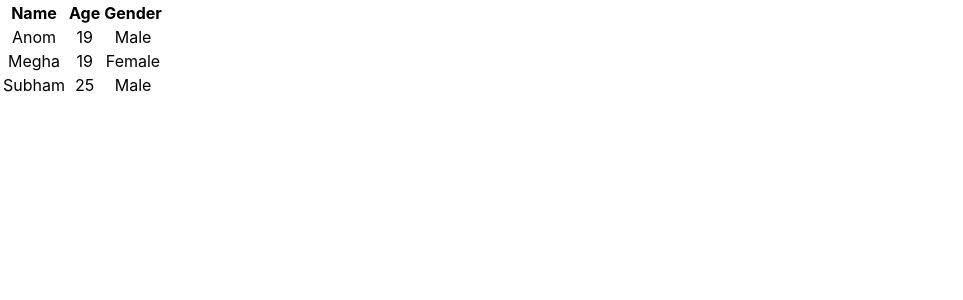
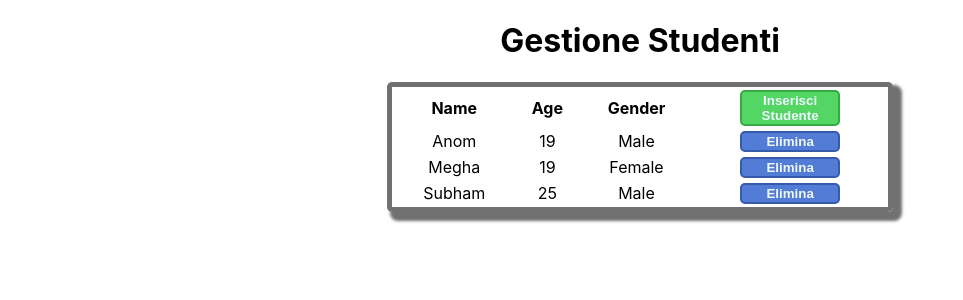
Before and after one commit to DevMushy/ClassManager, a React (Create React App) app: page / in a window 1280 px wide. Shown: the top 300 px of the page, without its empty margins (0-963 px from the left). Built offline with nearby package versions, Linux system fonts and the light colour scheme.

Commit message:
studentInsertDelete

```diff
--- a/src/App.tsx
+++ b/src/App.tsx
@@ -4,7 +4,7 @@ import './App.css';
 function App() {
   return (
     <div className="App">
-<Table></Table>
+      <Table></Table>
     </div>
   );
 }
--- /dev/null
+++ b/src/Components/Table.css
@@ -0,0 +1,28 @@
+.Table{
+    width: 100%;
+    display: flex;
+    justify-content: center;
+    align-items: center;
+}
+table{
+    border: 5px solid #717171;
+    border-radius: 5px;
+    width: 40%;
+    height: 15%;
+    box-shadow: 6px 6px 3px 3px #717171;
+}
+button{
+    border: 2px solid rgb(54, 91, 170);
+    background-color: rgb(83, 124, 214);
+    color: aliceblue;
+    border-radius: 5px;
+    font-weight: bold;
+    width: 100px;
+}
+th button{
+    border: 2px solid rgb(54, 170, 64);
+    background-color: rgb(83, 214, 100);
+    color: aliceblue;
+    border-radius: 5px;
+    font-weight: bold;
+}
--- a/src/Components/Table.tsx
+++ b/src/Components/Table.tsx
@@ -1,29 +1,74 @@
+import './Table.css';
+import { useState } from "react";
+
 const data = [
     { name: "Anom", age: 19, gender: "Male" },
     { name: "Megha", age: 19, gender: "Female" },
-    { name: "Subham", age: 25, gender: "Male"},
+    { name: "Subham", age: 25, gender: "Male" },
 ]
 
 function Table() {
+    const [students, SetStudents] = useState(data);
+    const [showForm, SetShowForm] = useState(false);
+    const [name, SetName] = useState("");
+    const [age, SetAge] = useState("");
+    const [gender, SetGender] = useState("");
+
+    function hiddenShow(){
+        if(!showForm){
+            SetShowForm(true)
+        }else{
+            SetShowForm(false)
+        }
+    }
+
+    function remove(rm: String) {
+        SetStudents(students.filter(obj => obj.name !== rm));
+    }
+    function addStudent(){
+        students.push({name:name,age:parseInt(age),gender:gender})
+        SetStudents(students)
+        SetShowForm(false)
+    }
+
     return (
-      <div className="App">
+        <div className='main'>
+            <h1>Gestione Studenti</h1>
+            <div className="Table">
                 <table>
                     <tr>
                         <th>Name</th>
                         <th>Age</th>
                         <th>Gender</th>
+                        <th><button onClick={() => hiddenShow()}>Inserisci Studente</button></th>
                     </tr>
-          {data.map((val, key) => {
+                    {students.map((val, key) => {
                         return (
                             <tr key={key}>
                                 <td>{val.name}</td>
                                 <td>{val.age}</td>
                                 <td>{val.gender}</td>
+                                <td><button onClick={() => remove(val.name)}>Elimina</button></td>
                             </tr>
                         )
                     })}
                 </table>
             </div>
+            {showForm &&
+
+                <form>
+                    nome:<br/>
+                    <input type="text" onChange={(name) => SetName(name.target.value)}/><br/>
+                    eta:<br/>
+                    <input type="text" onChange={(age) => SetAge(age.target.value)}/><br/>
+                    genere:<br/>
+                    <input type="text" onChange={(gender) => SetGender(gender.target.value)}/><br/><br/>
+                    <button onClick={() => addStudent()}>Salva</button>
+                </form>
+
+
+            }
+        </div>
     );
 }
 export default Table;
--- a/src/index.css
+++ b/src/index.css
@@ -1,5 +1,4 @@
 body {
-  margin: 0;
   font-family: -apple-system, BlinkMacSystemFont, 'Segoe UI', 'Roboto', 'Oxygen',
     'Ubuntu', 'Cantarell', 'Fira Sans', 'Droid Sans', 'Helvetica Neue',
     sans-serif;
```
Lines whose indentation alone changed are shown as unchanged.
